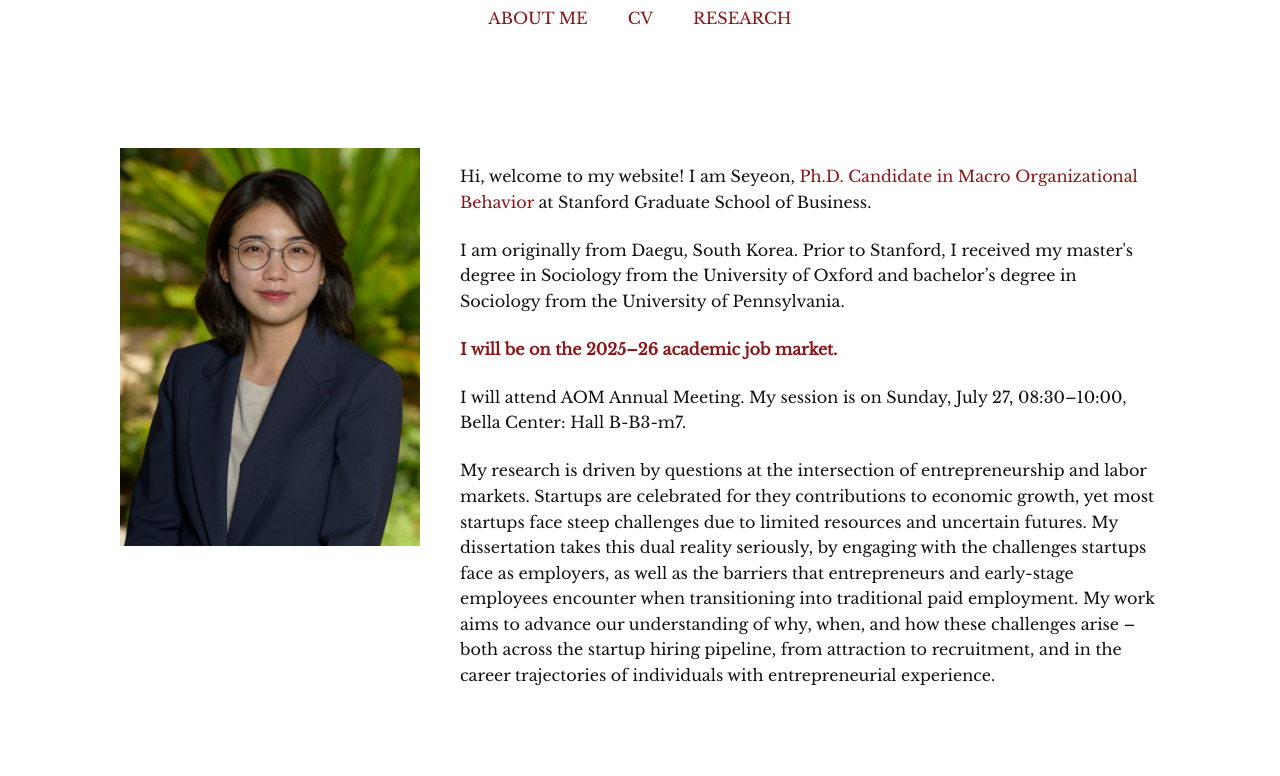
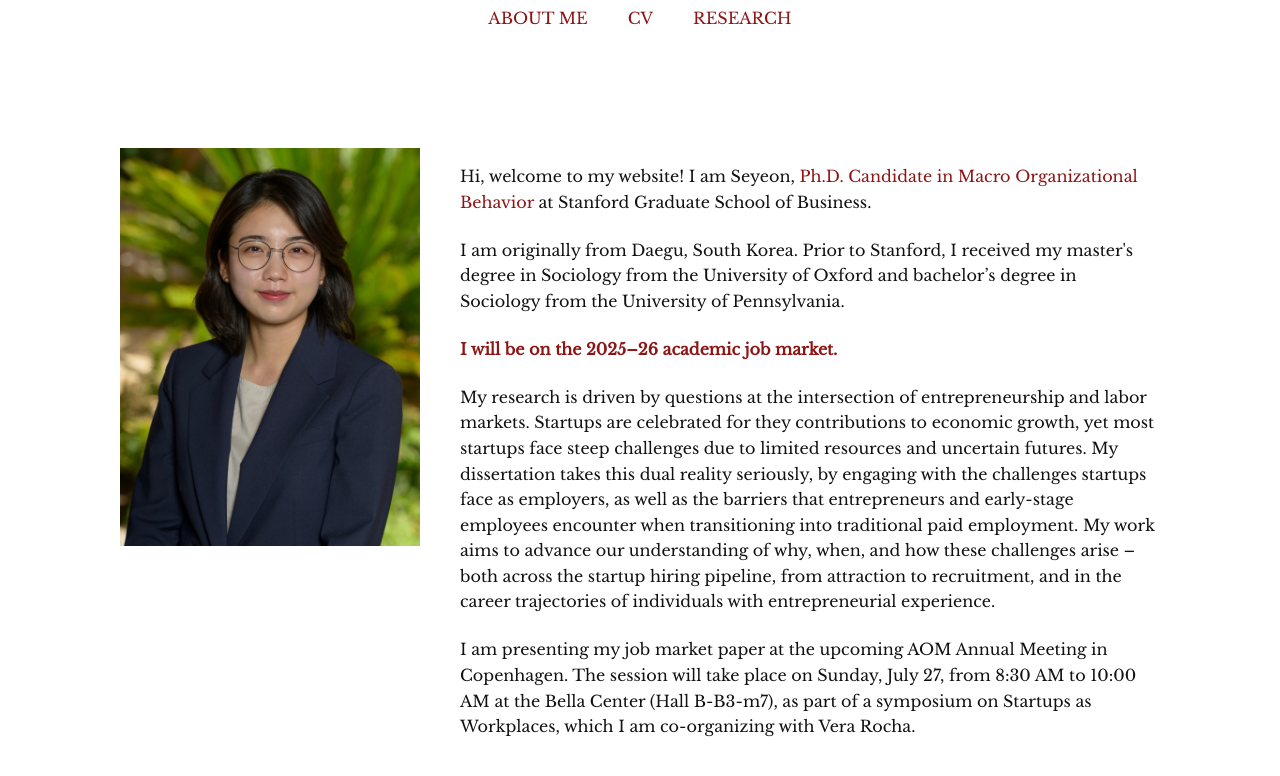
Before and after one commit to seyeon-kim-syk/seyeon-kim-syk.github.io, a plain HTML site: page index.html in a window 1280 px wide. Shown: the part 92-868 px from the top of the page. Drawn offline with nearby package versions, Linux system fonts and the light colour scheme.

Commit message:
fix bella center info

```diff
--- a/index.html
+++ b/index.html
@@ -125,9 +125,12 @@
       </p>
             <p> I am originally from Daegu, South Korea. Prior to Stanford, I received my master's degree in Sociology from the University of Oxford and bachelor’s degree in Sociology from the University of Pennsylvania.
         <p><strong>I will be on the 2025–26 academic job market.</strong></p>
-      <p> I will attend AOM Annual Meeting. My session is on Sunday, July 27, 08:30–10:00, Bella Center: Hall B-B3-m7.<p>
 </p>
       <p>My research is driven by questions at the intersection of entrepreneurship and labor markets. Startups are celebrated for they contributions to economic growth, yet most startups face steep challenges due to limited resources and uncertain futures. My dissertation takes this dual reality seriously, by engaging with the challenges startups face as employers, as well as the barriers that entrepreneurs and early-stage employees encounter when transitioning into traditional paid employment. My work aims to advance our understanding of why, when, and how these challenges arise – both across the startup hiring pipeline, from attraction to recruitment, and in the career trajectories of individuals with entrepreneurial experience.</p>
+
+
+<p>I am presenting my job market paper at the upcoming AOM Annual Meeting in Copenhagen. The session will take place on Sunday, July 27, from 8:30 AM to 10:00 AM at the Bella Center (Hall B-B3-m7), as part of a symposium on Startups as Workplaces, which I am co-organizing with Vera Rocha.</p>
+
     </div>
   </main>
 </body>
```
